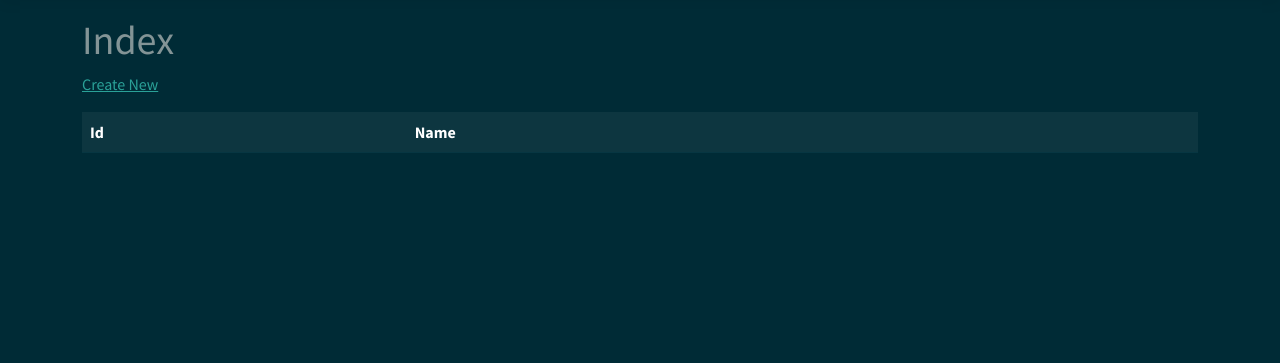
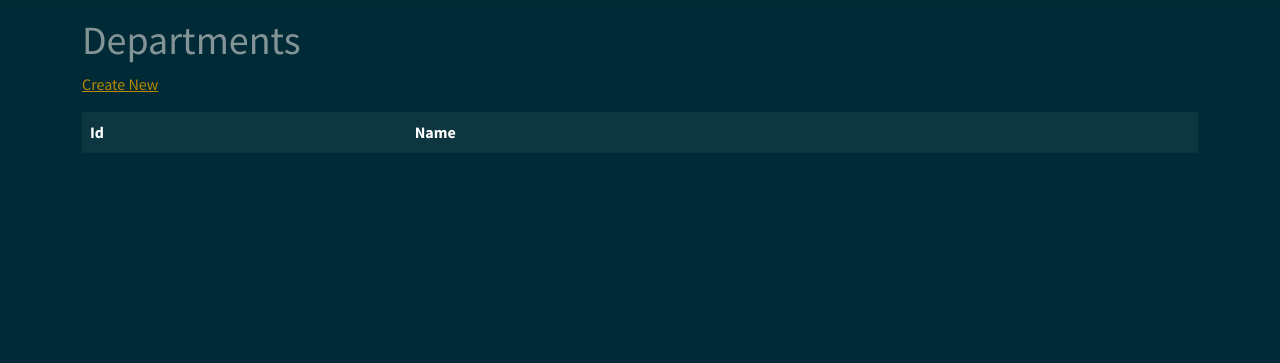
Before and after one commit to Gustavo020sp/C-Sharp-Course, an ASP.NET Core app: page /Departments in a window 1280 px wide. Shown: the part 57-420 px from the top of the page. Run offline with ASP.NET Core 8, Linux system fonts and the light colour scheme; lists and menus that the app fills with data are empty; style sheets or scripts are compiled from the project's sources.

Commit message:
Changed text link color "create new" from Departments view

```diff
--- a/SalesWebMvc/Views/Departments/Index.cshtml
+++ b/SalesWebMvc/Views/Departments/Index.cshtml
@@ -4,10 +4,10 @@
     ViewData["Title"] = "Departments";
 }
 
-<h1>Index</h1>
+<h1>@ViewData["Title"]</h1>
 
 <p>
-    <a asp-action="Create">Create New</a>
+    <a asp-action="Create" class="text-primary link-primary">Create New</a>
 </p>
 <table class="table">
     <thead>
```
